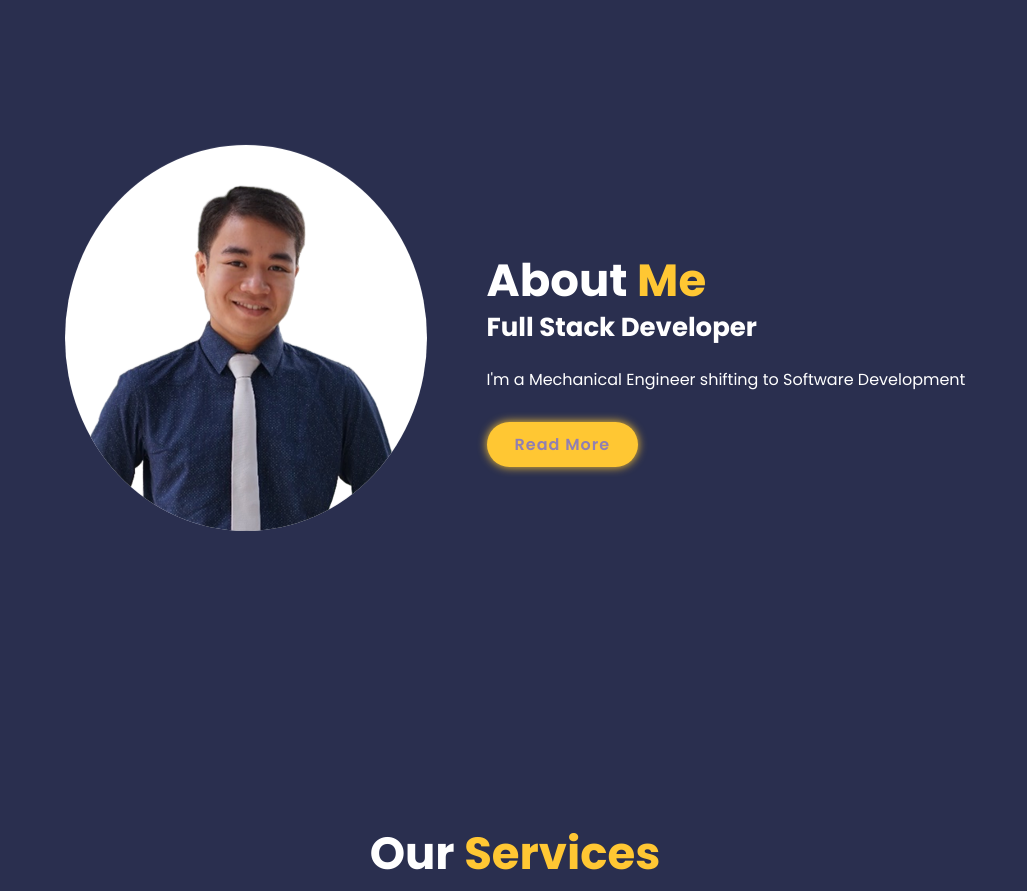
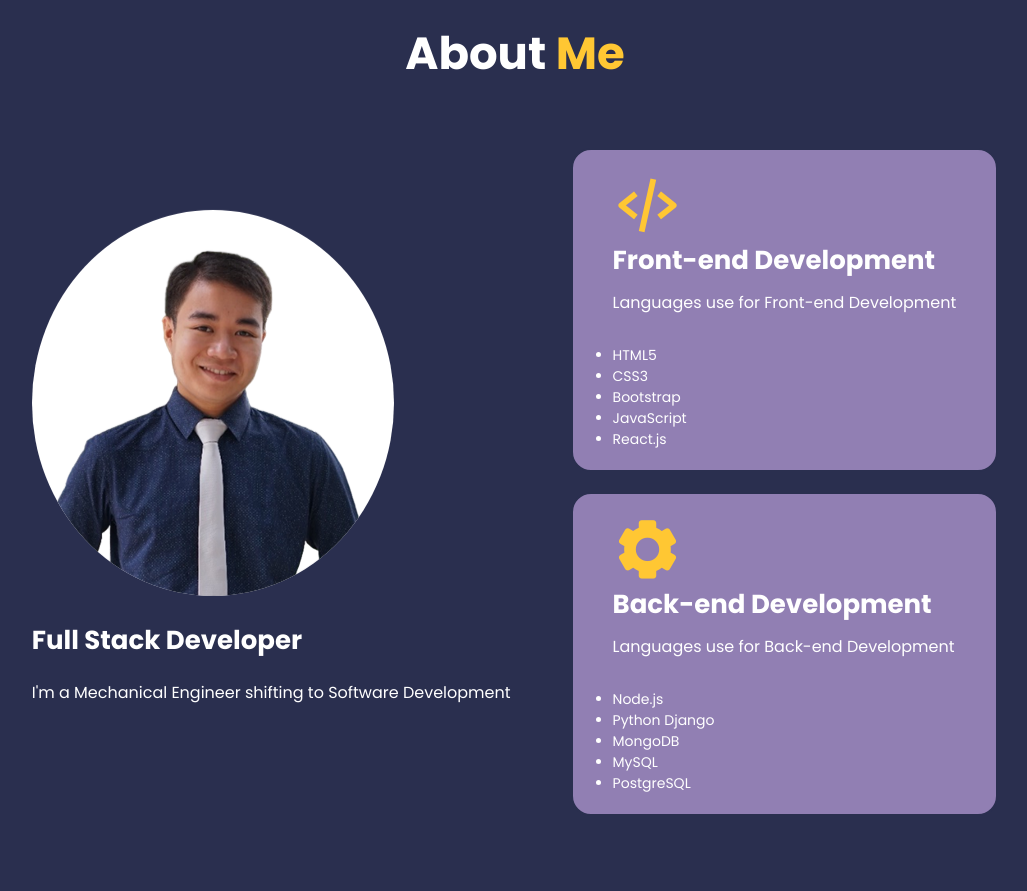
Before and after one commit to joulelouis/my-portfolio, a plain HTML site: page index.html in a window 1280 px wide. Shown: the part 880-1771 px from the top of the page, without its empty margins (125-1152 px from the left). Drawn offline with nearby package versions, Linux system fonts and the light colour scheme.

Commit message:
added my-portfolio v3

```diff
--- a/index.html
+++ b/index.html
@@ -53,15 +53,52 @@
 
 	<!-- about section  -->
 	<section class="about" id="about">
-		<div class="about-img">
-			<img src="./images/about-image-2-removebg.png" alt="">
-		</div>
+		<h2 class="heading">About <span>Me</span></h2>
 
 		<div class="about-content">
-			<h2 class="heading">About <span>Me</span></h2>
-			<h3>Full Stack Developer</h3>
-			<p>I'm a Mechanical Engineer shifting to Software Development</p>
-			<a href="#" class="btn">Read More</a>
+			<div class="about-image-and-bio">
+				<div class="about-img">
+					<img src="./images/about-image-2-removebg.png" alt="">
+				</div>
+
+				<div>
+					<h3>Full Stack Developer</h3>
+					<p>I'm a Mechanical Engineer shifting to Software Development</p>
+
+				</div>
+			</div>
+
+
+			<div class="about-skills">
+				<div class="skills-box">
+					<i class='bx bx-code-alt'></i>
+					<h3>Front-end Development</h3>
+					<p>Languages use for Front-end Development</p>
+					<ul>
+						<li>HTML5</li>
+						<li>CSS3</li>
+						<li>Bootstrap</li>
+						<li>JavaScript</li>
+						<li>React.js</li>
+					</ul>
+				</div>
+
+				<div class="skills-box">
+					<i class='bx bxs-cog' ></i>
+					<h3>Back-end Development</h3>
+					<p>Languages use for Back-end Development</p>
+					<ul>
+						<li>Node.js</li>
+						<li>Python Django</li>
+						<li>MongoDB</li>
+						<li>MySQL</li>
+						<li>PostgreSQL</li>
+					</ul>
+				</div>
+
+
+
+			</div>
 
 		</div>
 	</section>
@@ -69,6 +106,7 @@
 	<!-- services section -->
 	<section class="services" id="services">
 		<h2 class="heading">Our <span>Services</span></h2>
+
 
 		<div class="services-container">
 			<div class="services-box">
@@ -156,7 +194,7 @@
 					<i class='bx bxs-phone' ></i>
 					<h3>Mobile Number</h3>
 					<p>+63 927-489-4535</p>
-					<a href="#" class="btn">send a message</a>
+					<a href="viber://add?number=+09176308738" class="btn">send a message</a>
 				</div>
 
 				<div class="contact-box">
--- a/style.css
+++ b/style.css
@@ -173,7 +173,7 @@ span {
 	box-shadow: none;
 }
 
-.about {
+.about .about-content{
 	display: flex;
 	justify-content: center;
 	align-items: center;
@@ -208,6 +208,24 @@ span {
 	font-size: 4.5rem;
 }
 
+.about .about-content {
+	margin-top: 4rem;
+	display: flex;
+	justify-content: center;
+/*	align-items: center;*/
+	flex-wrap: wrap;
+	gap: 6rem;
+}
+
+.about-content .about-skills .skills-box {
+	flex: 1 1 30rem;
+	background: var(--second-bg-color);
+	padding: 2rem 4rem ;
+	margin: 2rem 0 ;
+	border-radius: 2rem;
+	border: 0.2rem solid var(--bg-color);
+}
+
 .about-content h2 {
 	text-align: left;
 	line-height: 1.2;
@@ -220,6 +238,25 @@ span {
 .about-content p {
 	font-size: 1.6rem;
 	margin: 2rem 0 3rem;
+}
+
+.skills-box i {
+	font-size: 7rem;
+	color: var(--main-color);
+}
+
+.skills-box h3 {
+	font-size: 2.6rem;
+}
+
+.skills-box p {
+	font-size: 1.6rem;
+	margin: 1rem 0 3rem;
+}
+
+.skills-box ul li {
+	font-size: 1.4rem;
+
 }
 
 .services h2 {
@@ -372,11 +409,9 @@ span {
 	flex: 1 1 30rem;
 	background: var(--second-bg-color);
 	padding: 0 2rem 0;
-
 	border-radius: 2rem;
 	text-align: center;
 	border: 0.2rem solid var(--bg-color);
-
 }
 
 
@@ -392,6 +427,11 @@ span {
 .contact-box p {
 	font-size: 1.6rem;
 	margin: 1rem 0 3rem;
+}
+
+.contact-container .contact-box .btn {
+	position: relative;
+	top: -10px;
 }
 
 .contact h2 {
```
